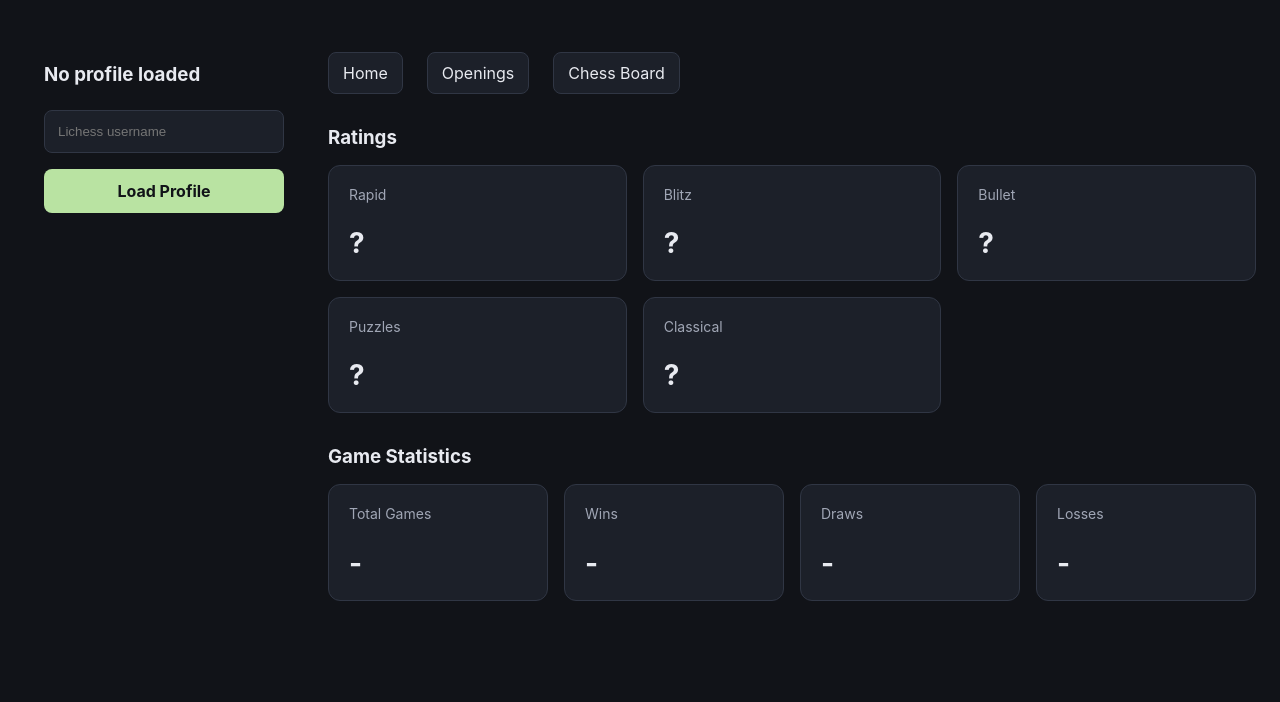
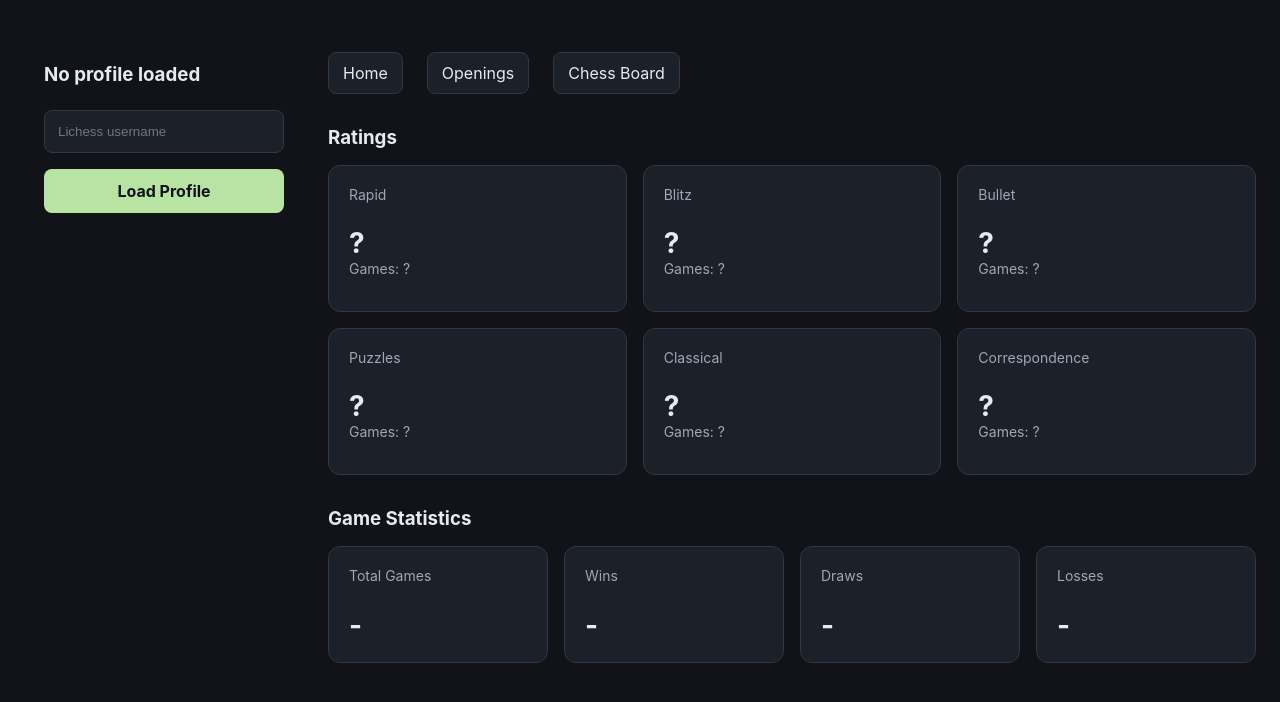
Before and after one commit to paaryna/WOHI_projekti, a React (Vite) app: page /#/ in a window 1280 px wide. Shown: the top 702 px of the page. Built offline with nearby package versions, Linux system fonts and the light colour scheme.

Commit message:
add game count under ratings

```diff
--- a/src/main.jsx
+++ b/src/main.jsx
@@ -3,6 +3,7 @@ import { createRoot } from "react-dom/client";
 import { HashRouter } from "react-router-dom";
 import App from "./App.jsx";
 import "./index.css";
+
 
 createRoot(document.getElementById("root")).render(
   <StrictMode>
--- a/src/pages/HomePage.jsx
+++ b/src/pages/HomePage.jsx
@@ -21,26 +21,37 @@ function HomePage({profile}){
                   <div className="stat-card">
                     <p className="muted">Rapid</p>
                     <h2>{profile ? profile.perfs?.rapid?.rating ?? "—" : "?"}</h2>
+                    <p className="muted">Games: {profile ? profile.perfs?.rapid?.games ?? "-" : "?"}</p>
                   </div>
 
                   <div className="stat-card">
                     <p className="muted">Blitz</p>
                     <h2>{profile ? profile.perfs?.blitz?.rating ?? "—" : "?"}</h2>
+                    <p className="muted">Games: {profile ? profile.perfs?.blitz?.games ?? "-" : "?"}</p>
                   </div>
 
                   <div className="stat-card">
                     <p className="muted">Bullet</p>
                     <h2>{profile ? profile.perfs?.bullet?.rating ?? "—": "?"}</h2>
+                    <p className="muted">Games: {profile ? profile.perfs?.bullet?.games ?? "-" : "?"}</p>
                   </div>
 
                   <div className="stat-card">
                     <p className="muted">Puzzles</p>
                     <h2>{profile ? profile.perfs?.puzzle?.rating ?? "—" :"?"}</h2>
+                    <p className="muted">Games: {profile ? profile.perfs?.puzzle?.games ?? "-" : "?"}</p>
                   </div>
 
                   <div className="stat-card">
                     <p className="muted">Classical</p>
                     <h2>{profile ? profile.perfs?.classical?.rating ?? "—" : "?"}</h2>
+                    <p className="muted">Games: {profile ? profile.perfs?.classical?.games ?? "-" : "?"}</p>
+                  </div>
+
+                  <div className="stat-card">
+                    <p className="muted">Correspondence</p>
+                    <h2>{profile ? profile.perfs?.correspondence?.rating ?? "—" : "?"}</h2>
+                    <p className="muted">Games: {profile ? profile.perfs?.correspondence?.games ?? "-" : "?"}</p>
                   </div>
 
 
```
Also changed, not shown: src/index.css (line endings or trailing spaces).
